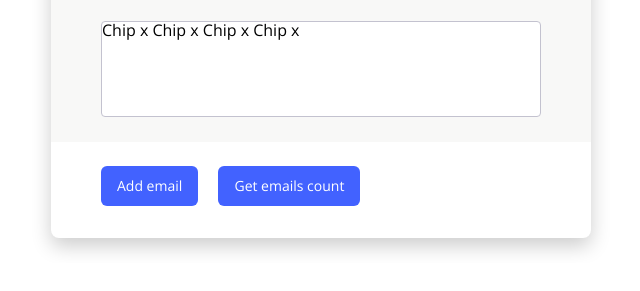
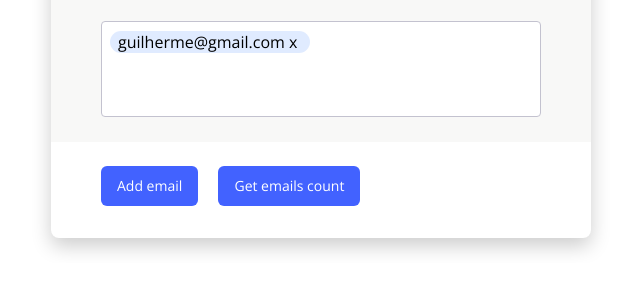
Before and after one commit to guifeliper/frontend-board-name, a website built with webpack: page public/index.html in a window 1280 px wide. Shown: the part 87-378 px from the top of the page, without its empty margins (319-959 px from the left). Built offline with nearby package versions, Linux system fonts and the light colour scheme.

Commit message:
styles: adding chip style

```diff
--- a/public/index.html
+++ b/public/index.html
@@ -18,10 +18,11 @@
             <div class="card__container">
               <h1 class="card__title">Share <b class="card__title--bold">Board name</b> with others</h1>
               <div class="emailsContainer" id="emailsContainer">
-                <span>Chip x</span>
-                <span>Chip x</span>
-                <span>Chip x</span>
-                <span>Chip x</span>
+                <span class="email">guilherme@gmail.com
+                  <a class="js-delete-tag" title="Remove tag">
+                    x
+                  </a>
+                </span>
                 <input class="emailInput" type="text" id="emailsInput" autofocus>
               </div>
             </div>
--- a/public/style.css
+++ b/public/style.css
@@ -73,6 +73,8 @@ body{
   width: 100%;
   min-height: 96px;
   resize: none;
+  padding: 8px;
+  line-height: 24px;
 }
 
 .emailInput{
@@ -80,6 +82,16 @@ body{
 }
 input:focus{
   outline: none;
+}
+
+span.email {
+  background: rgba(102, 153, 255, 0.2);
+  border-radius: 100px;
+  padding: 0 8px;
+  margin-right: 8px;
+}
+span.email > .js-delete-tag{
+
 }
 /* do not group these rules */
 *::-webkit-input-placeholder {
```
